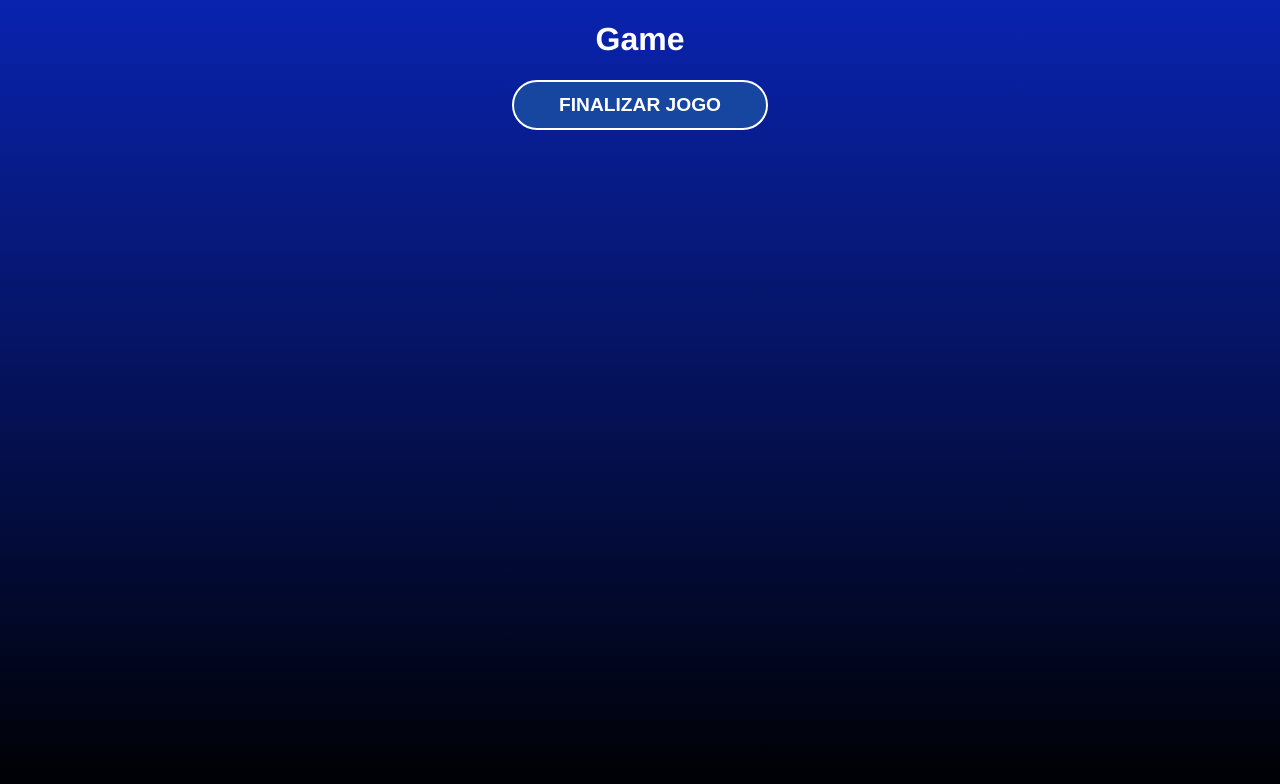
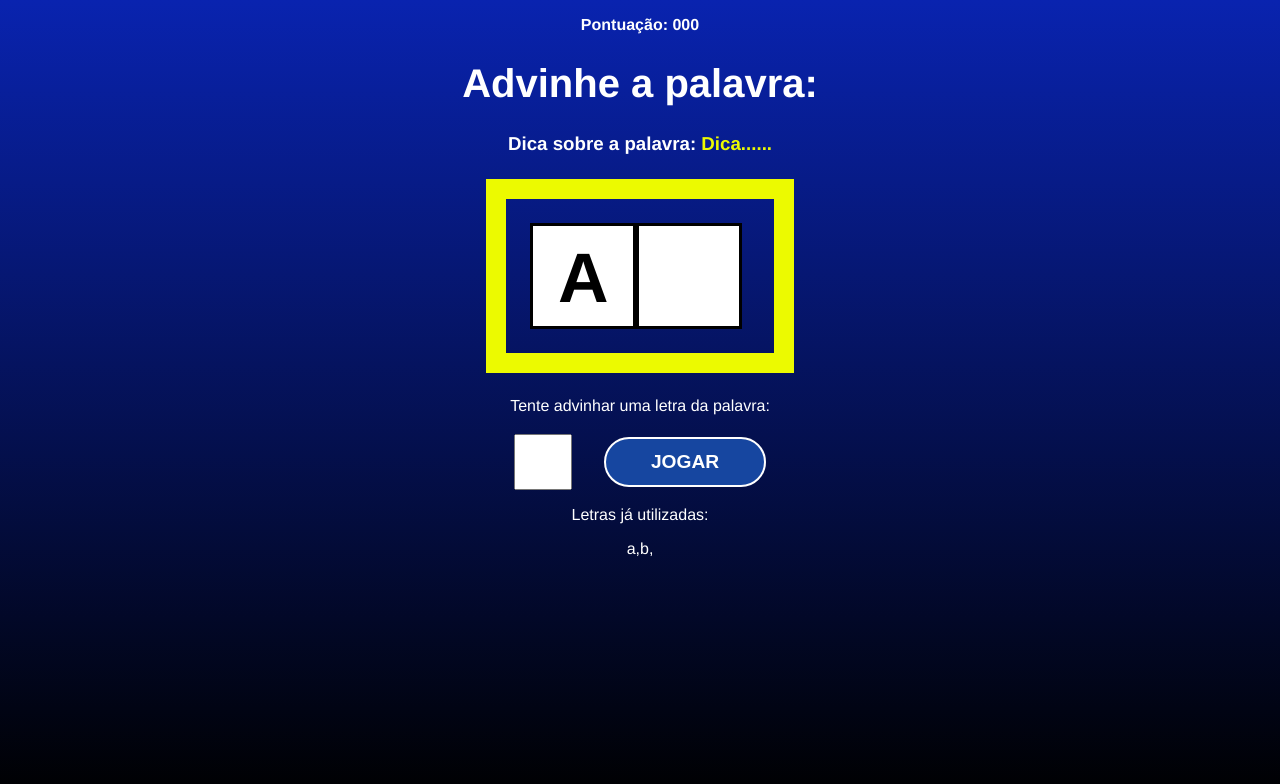
Before and after one commit to andersondesigner3d/secret_word, a React (Vite) app: page / in a window 1280 px wide. Both pictures are taken after a click on the button "COMEÇAR O JOGO". Shown: the top 784 px of the page. Built offline with nearby package versions, Linux system fonts and the light colour scheme.

Commit message:
feito o css do jogo

```diff
--- a/src/components/Game.css
+++ b/src/components/Game.css
@@ -0,0 +1,48 @@
+.game h1{
+    font-size: 2.5em;
+}
+
+.points span{
+    font-weight: bold;
+}
+
+.tip span {
+    color: #ecfa00;
+}
+
+.wordContainer{
+    margin: 1.5em;
+    padding: 1.5em;
+    border: 20px solid #ecfa00;
+    display: flex;
+}
+
+.letter, .blankSquare{
+    font-size: 70px;
+    line-height: 1.5;
+    border: 3px solid black;
+    height: 100px;
+    width: 100px;
+    text-transform: uppercase;
+    background-color: white;
+    color: black;
+    font-weight: bold;
+}
+
+.letterContainer p{
+    margin-bottom: 1.2em;
+}
+
+.letterContainer form{
+    display: flex;
+    align-items: center;
+    justify-content: center;
+}
+
+.letterContainer input{
+    height: 50px;
+    width: 50px;
+    font-size: 2em;
+    text-align: center;
+    margin-right: 1em;
+}
--- a/src/components/Game.jsx
+++ b/src/components/Game.jsx
@@ -2,9 +2,30 @@
 
 const Game = ({verifyLetter}) => {
   return (
-    <div>
-      <h1>Game</h1>
-      <button onClick={verifyLetter}>Finalizar jogo</button>
+    <div className="game">
+      <p className="points">
+        <span>Pontuação: 000</span>
+      </p>
+      <h1>Advinhe a palavra:</h1>
+      <h3 className="tip">
+        Dica sobre a palavra: <span>Dica......</span>
+      </h3>
+      <div className="wordContainer">
+        <span className="letter">A</span>
+        <span className="blankSquare"></span>
+      </div>
+      <div className="letterContainer">
+        <p>Tente advinhar uma letra da palavra:</p>
+        <form>
+          <input type="text" name="letter" required maxLength="1" />
+          <button>Jogar</button>
+        </form>
+      </div>
+      <div className="wrongLettersContainer">
+        <p>Letras já utilizadas:</p>
+        <span>a,</span>
+        <span>b,</span>
+      </div>
     </div>
   )
 }
```
